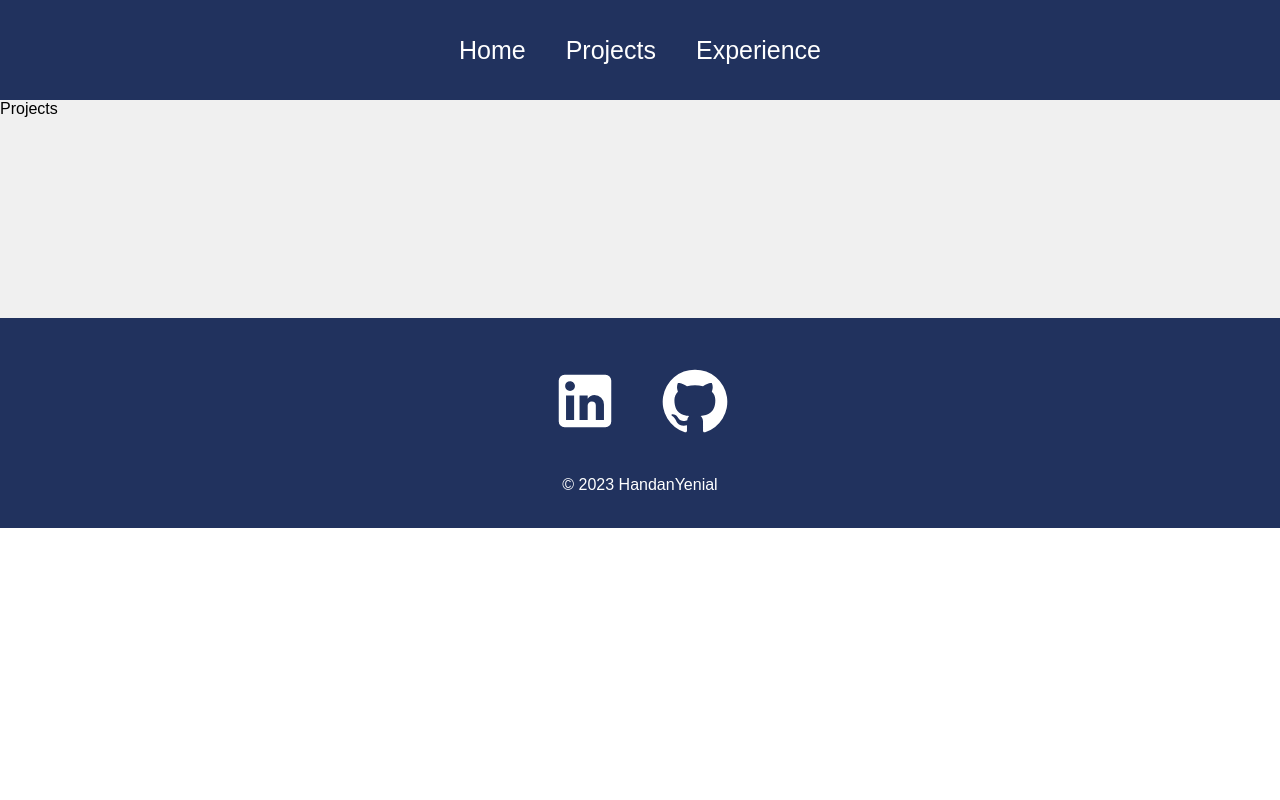
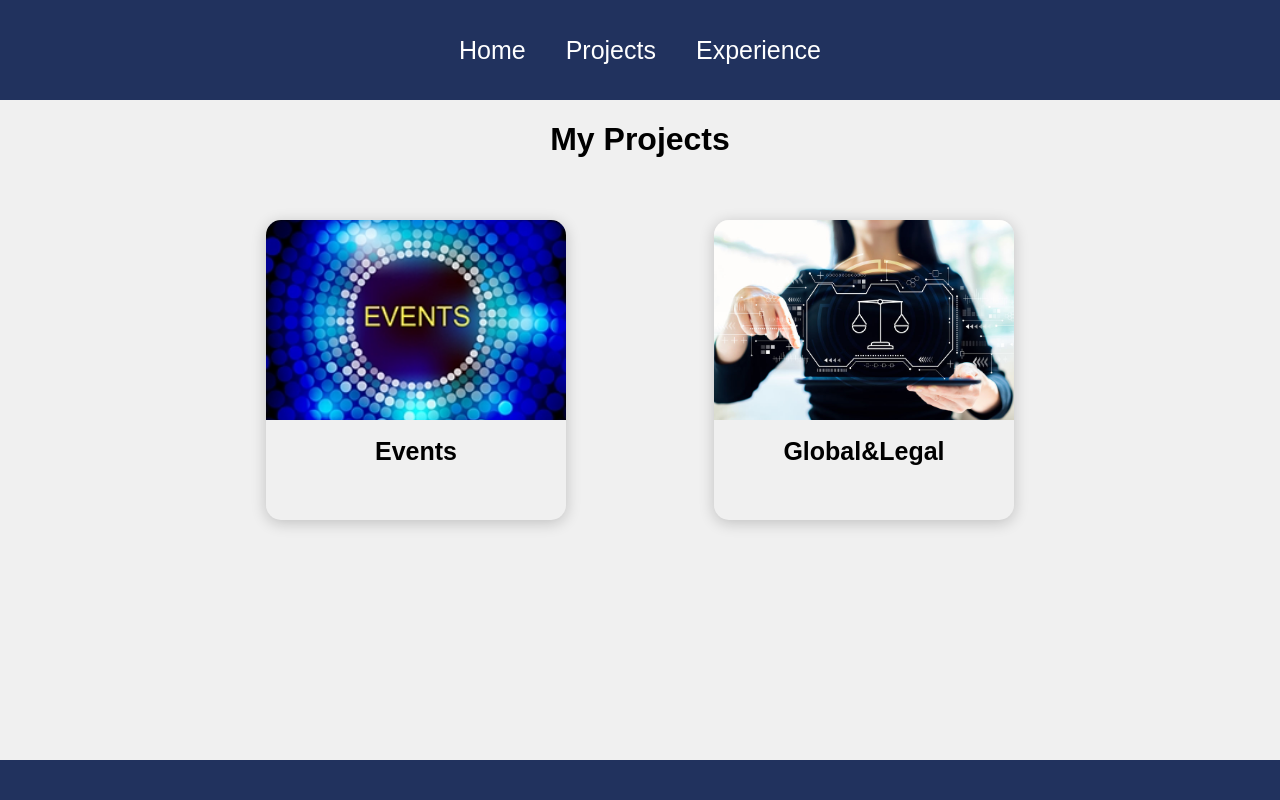
Before and after one commit to HandanYenial/portfolio, a React (Create React App) app: page /projects in a window 1280 px wide. Shown: the top 800 px of the page. Built offline with nearby package versions, Linux system fonts and the light colour scheme.

Commit message:
projects page

```diff
--- /dev/null
+++ b/src/components/ProjectItem.js
@@ -0,0 +1,13 @@
+import React from 'react'
+
+function ProjectItem({image, name}) { //each project will have an image and a name
+  return (
+    <div className= "projectItem">
+     <div style={{backgroundImage:`url(${image}`}} className="bgImage"/>
+     <h1> {name} </h1>
+
+    </div>
+  )
+}
+
+export default ProjectItem
--- a/src/pages/Experience.js
+++ b/src/pages/Experience.js
@@ -4,6 +4,7 @@ import {VerticalTimelineElement} from "react-vertical-timeline-component";
 import "react-vertical-timeline-component/style.min.css";
 import SchoolIcon from '@mui/icons-material/School';
 import "../styles/Experience.css";
+import WorkIcon from '@mui/icons-material/Work';
 
 
 function Experience() {
@@ -11,21 +12,67 @@ function Experience() {
     <div className = "experience">
         <VerticalTimeline lineColor="#3e497a">
             <VerticalTimelineElement  className="vertical-timeline-element--education"
+                                      date = "2021 - 2022"
+                                      iconStyle={{ background:"#e9d35b", color: "#fff" }}
+                                      icon={<WorkIcon />}
+                                      >
+                                        <h3 className = "vertical-timeline-element-title">
+                                            Software Engineering Fellow, Springboard
+                                        </h3>
+                                        <h4 className="vertical-timeline-element-subtitle">
+                                            San Francisco, California
+                                        </h4>
+                                           <p> Completed an 800-hour course covers key aspects of front-end web development, back-end web development,
+                                               databases, and data structures and algorithms. Built and deploy projects with JavaScript, Python, React,
+                                               Flask, HTML, CSS and PostgreSQL.
+                                            </p>
+            </VerticalTimelineElement>
+
+            <VerticalTimelineElement className="vertical-timeline-element--work"
+                                      date="2019 - 2021"
+                                      iconStyle={{ background: "#e9d35b", color: "#fff" }}
+                                      icon={<WorkIcon />}
+                                      >
+                                        <h3 className="vertical-timeline-element-title">
+                                             STEM Teacher - Syracuse Academy of Science Charter Schools
+                                        </h3>
+                                        <h4 className="vertical-timeline-element-subtitle">
+                                            Syracuse, New York
+                                        </h4>
+                                        <p>Planned, prepared and taught coding lessons in JavaScript and Python by using Tynker app
+                                            to 150 middle school students per year, and gave students individual support.</p>
+
+            </VerticalTimelineElement>
+
+            <VerticalTimelineElement className="vertical-timeline-element--work"
+                                      date="2007 - 2015"
+                                      iconStyle={{ background: "#e9d35b", color: "#fff" }}
+                                      icon={<WorkIcon />}
+                                      >
+                                        <h3 className="vertical-timeline-element-title">
+                                             Math Teacher & Manager - Marmara Schools
+                                        </h3>
+                                        <h4 className="vertical-timeline-element-subtitle">
+                                            Bangkok, Thailand
+                                        </h4>
+                                        <p>Provided meaningful math instruction to improve math skills of children, and lead teachers and staff, set goals and ensure students meet their learning objectives.</p>
+            </VerticalTimelineElement>
+
+
+            <VerticalTimelineElement  className="vertical-timeline-element--education"
                                       date = "2002 - 2007"
                                       iconStyle={{ background: "#3e497a", color: "#fff" }}
                                       icon={<SchoolIcon />}
                                       >
                                         <h3 className = "vertical-timeline-element-title"> METU - Middle East Technical University, Turkey </h3>
                                            <p> BS - Elementary Mathematics Education </p>
+            </VerticalTimelineElement>
 
-            </VerticalTimelineElement>
-            <VerticalTimelineElement>
 
-            </VerticalTimelineElement>
         </VerticalTimeline>
 
     </div>
   )
 }
 
-export default Experience
+export default Experience;
--- a/src/pages/Projects.js
+++ b/src/pages/Projects.js
@@ -1,9 +1,21 @@
-import React from 'react'
+import React from 'react';
+import ProjectItem from '../components/ProjectItem';
+import events from "../assets/events.jpg";
+import legal from "../assets/legal.jpeg";
+import "../styles/Projects.css"
 
 function Projects() {
   return (
-    <div>Projects</div>
+    <div className="projects">
+      <h1> My Projects </h1>
+        <div className="projectList">
+          <ProjectItem name = "Events" image={events}/>
+          <ProjectItem name = "Global&Legal" image={legal}/>
+
+        </div>
+
+    </div>
   )
 }
 
-export default Projects
+export default Projects;
--- /dev/null
+++ b/src/styles/Projects.css
@@ -0,0 +1,74 @@
+.projects {
+    width: 100%;
+    height: auto;
+    display: flex;
+    justify-content: center;
+    align-items: center;
+    flex-direction: column;
+  }
+  .projects .projectTitle {
+    text-align: center;
+    color: #3e497a;
+    font-size: 60px;
+    font-weight: bolder;
+  }
+
+  .projectList {
+    width: 70vw;
+    height: auto;
+    display: grid;
+    grid-template-columns: 1fr 1fr 1fr;
+    place-items: center;
+  }
+
+  /* MENU ITEM STYLING */
+
+  .projectItem {
+    border-radius: 15px;
+    width: 300px;
+    height: 300px;
+    margin: 40px;
+    box-shadow: 0px 3px 15px rgba(0, 0, 0, 0.2);
+    text-align: center;
+  }
+  .projectItem:hover {
+    box-shadow: 0px 3px 15px rgba(0, 0, 0, 0.5);
+    transition: 0.3s ease-in;
+    cursor: pointer;
+  }
+
+  .projectItem .bgImage {
+    border-top-left-radius: 15px;
+    border-top-right-radius: 15px;
+    width: 100%;
+    height: 200px;
+    background-position: center;
+    background-repeat: no-repeat;
+    background-size: cover;
+  }
+
+  .projectItem h1 {
+    font-size: 25px;
+  }
+
+  @media only screen and (max-width: 1300px) {
+    .projectList {
+      grid-template-columns: 1fr 1fr;
+    }
+  }
+
+  @media only screen and (max-width: 800px) {
+    .projectList {
+      grid-template-columns: 1fr;
+    }
+  }
+
+  @media only screen and (max-width: 800px) {
+    .projectList {
+      width: 100%;
+    }
+    .projectItem {
+      width: 300px;
+      height: 300px;
+    }
+  }
```
Also changed, not shown: src/styles/ProjectDisplay.css (added, +28 -0 lines), src/assets/events.jpg (added), src/assets/legal.jpeg (added), src/components/ProjectDisplay.js (added), src/helpers/ProjectList.js (added).
